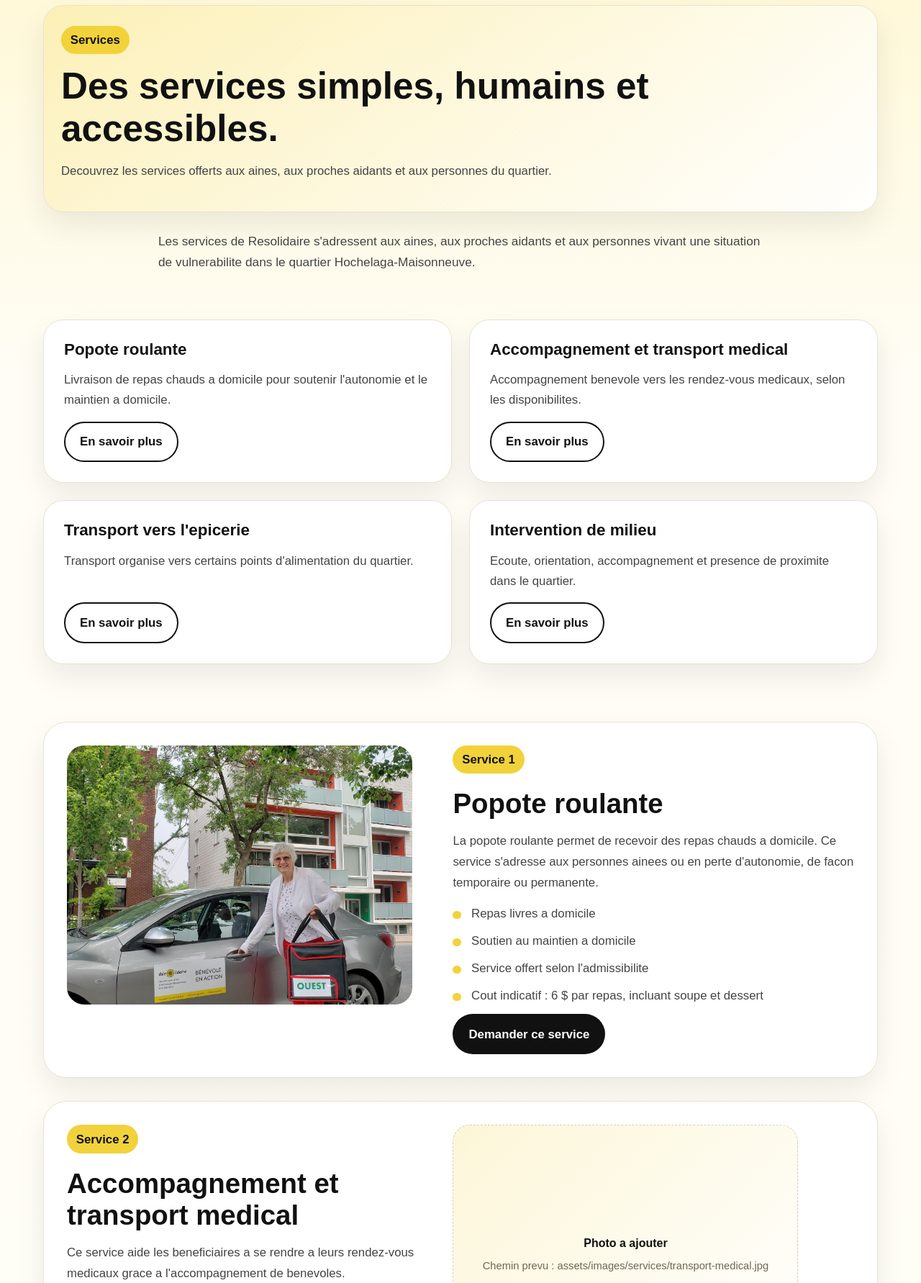
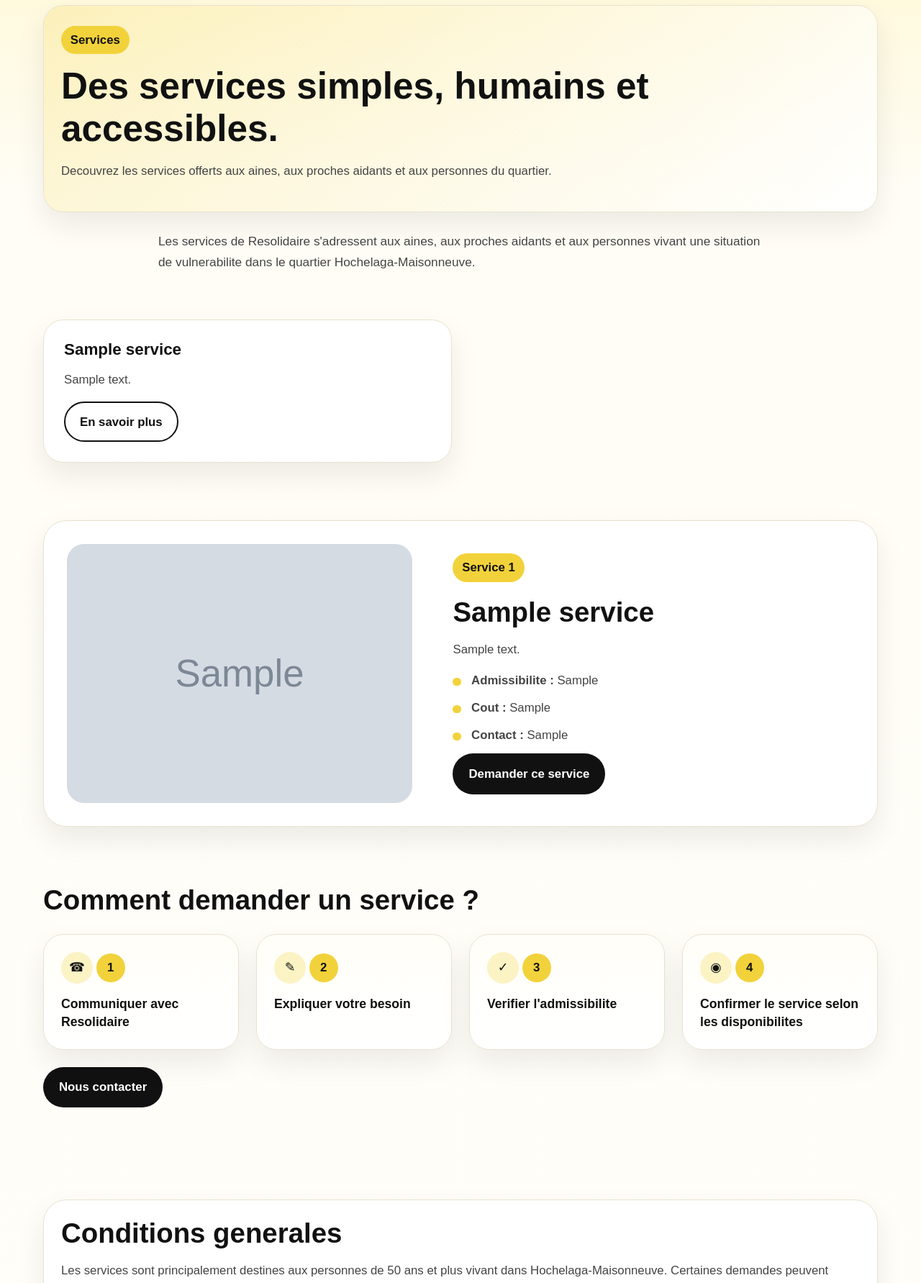
Before and after one commit to vanessafedyna/site_web_resolidaire, a PHP site: page /services.php in a window 1280 px wide. Shown: the part 141-1924 px from the top of the page at 72% size. Run offline with PHP 8.4, Linux system fonts and the light colour scheme; tables that the repository leaves empty hold one stand-in row (values such as "Sample post"); grey boxes marked "Sample" are stand-in pictures.

Commit message:
service admin

```diff
--- a/app/models/Service.php
+++ b/app/models/Service.php
@@ -33,6 +33,16 @@ class Service
         return $item ?: null;
     }
 
+    public static function create(array $data): bool
+    {
+        $stmt = db()->prepare('
+            INSERT INTO services (title, slug, short_description, full_description, eligibility, price_info, contact_info, image, display_order, is_active)
+            VALUES (:title, :slug, :short_description, :full_description, :eligibility, :price_info, :contact_info, :image, :display_order, :is_active)
+        ');
+
+        return $stmt->execute($data);
+    }
+
     public static function update(int $id, array $data): bool
     {
         $data['id'] = $id;
@@ -47,6 +57,12 @@ class Service
         return $stmt->execute($data);
     }
 
+    public static function delete(int $id): bool
+    {
+        $stmt = db()->prepare('DELETE FROM services WHERE id = :id');
+        return $stmt->execute(['id' => $id]);
+    }
+
     public static function countActive(): int
     {
         return (int) db()->query('SELECT COUNT(*) FROM services WHERE is_active = 1')->fetchColumn();
--- a/public/services.php
+++ b/public/services.php
@@ -3,6 +3,14 @@ $page_title = 'Services';
 $page_css = 'css/services.css';
 require_once __DIR__ . '/../includes/header.php';
 require_once __DIR__ . '/../includes/nav.php';
+
+$services = Service::all(true);
+$servicePlaceholders = [
+    'transport-medical' => 'assets/images/services/transport-medical.jpg',
+    'epicerie' => 'assets/images/services/transport-epicerie.jpg',
+    'intervention' => 'assets/images/services/intervention-milieu.jpg',
+];
+$serviceRequestHref = !empty($services[0]['slug']) ? '#' . $services[0]['slug'] : public_url('contact.php');
 ?>
 <main id="main-content">
     <section class="page-hero">
@@ -23,117 +31,76 @@ require_once __DIR__ . '/../includes/nav.php';
 
     <section class="services-overview">
         <div class="container">
+            <?php if ($services): ?>
                 <div class="services-cards-grid">
+                    <?php foreach ($services as $service): ?>
                         <article class="service-card">
-                    <a class="service-card-link" href="#popote">
-                        <h2>Popote roulante</h2>
-                        <p>Livraison de repas chauds a domicile pour soutenir l'autonomie et le maintien a domicile.</p>
+                            <a class="service-card-link" href="#<?= e($service['slug']); ?>">
+                                <h2><?= e($service['title']); ?></h2>
+                                <p><?= e($service['short_description']); ?></p>
                                 <span class="button button-secondary">En savoir plus</span>
                             </a>
                         </article>
-                <article class="service-card">
-                    <a class="service-card-link" href="#transport-medical">
-                        <h2>Accompagnement et transport medical</h2>
-                        <p>Accompagnement benevole vers les rendez-vous medicaux, selon les disponibilites.</p>
-                        <span class="button button-secondary">En savoir plus</span>
-                    </a>
-                </article>
-                <article class="service-card">
-                    <a class="service-card-link" href="#epicerie">
-                        <h2>Transport vers l'epicerie</h2>
-                        <p>Transport organise vers certains points d'alimentation du quartier.</p>
-                        <span class="button button-secondary">En savoir plus</span>
-                    </a>
-                </article>
-                <article class="service-card">
-                    <a class="service-card-link" href="#intervention">
-                        <h2>Intervention de milieu</h2>
-                        <p>Ecoute, orientation, accompagnement et presence de proximite dans le quartier.</p>
-                        <span class="button button-secondary">En savoir plus</span>
-                    </a>
-                </article>
+                    <?php endforeach; ?>
                 </div>
+            <?php else: ?>
+                <div class="panel services-panel">
+                    <p>Aucun service n'est disponible pour le moment.</p>
+                </div>
+            <?php endif; ?>
         </div>
     </section>
 
+    <?php if ($services): ?>
         <section class="services-detail-list">
             <div class="container services-detail-stack">
-            <article class="service-detail" id="popote">
+                <?php foreach ($services as $index => $service): ?>
+                    <?php
+                    $detailClasses = 'service-detail';
+                    if ($index % 2 === 1) {
+                        $detailClasses .= ' service-detail-reverse';
+                    }
+
+                    $detailItems = array_filter([
+                        'Admissibilite' => $service['eligibility'] ?? '',
+                        'Cout' => $service['price_info'] ?? '',
+                        'Contact' => $service['contact_info'] ?? '',
+                    ]);
+
+                    $buttonLabel = ($service['slug'] ?? '') === 'intervention' ? 'Nous contacter' : 'Demander ce service';
+                    $placeholderPath = $servicePlaceholders[$service['slug']] ?? '';
+                    ?>
+                    <article class="<?= e($detailClasses); ?>" id="<?= e($service['slug']); ?>">
+                        <?php if (!empty($service['image'])): ?>
                             <div class="service-detail-media">
-                    <img src="<?= e(asset_url('images/services/popote-roulante.png')); ?>" alt="Benevole de Resolidaire devant une voiture de service pour la popote roulante.">
+                                <img src="<?= e(upload_url($service['image'])); ?>" alt="Photo du service <?= e($service['title']); ?>.">
                             </div>
+                        <?php else: ?>
+                            <div class="service-detail-media service-detail-placeholder" aria-hidden="true">
+                                <span>Photo a ajouter</span>
+                                <?php if ($placeholderPath): ?>
+                                    <small>Chemin prevu : <?= e($placeholderPath); ?></small>
+                                <?php endif; ?>
+                            </div>
+                        <?php endif; ?>
                         <div class="service-detail-copy">
-                    <span class="eyebrow">Service 1</span>
-                    <h2>Popote roulante</h2>
-                    <p>La popote roulante permet de recevoir des repas chauds a domicile. Ce service s'adresse aux personnes ainees ou en perte d'autonomie, de facon temporaire ou permanente.</p>
+                            <span class="eyebrow">Service <?= $index + 1; ?></span>
+                            <h2><?= e($service['title']); ?></h2>
+                            <p><?= e($service['full_description']); ?></p>
+                            <?php if ($detailItems): ?>
                                 <ul class="list-check">
-                        <li>Repas livres a domicile</li>
-                        <li>Soutien au maintien a domicile</li>
-                        <li>Service offert selon l'admissibilite</li>
-                        <li>Cout indicatif : 6 $ par repas, incluant soupe et dessert</li>
+                                    <?php foreach ($detailItems as $label => $value): ?>
+                                        <li><strong><?= e($label); ?> :</strong> <?= e($value); ?></li>
+                                    <?php endforeach; ?>
                                 </ul>
-                    <a class="button" href="<?= e(public_url('contact.php')); ?>">Demander ce service</a>
+                            <?php endif; ?>
+                            <a class="button" href="<?= e(public_url('contact.php')); ?>"><?= e($buttonLabel); ?></a>
                         </div>
                     </article>
-
-            <article class="service-detail service-detail-reverse" id="transport-medical">
-                <div class="service-detail-media service-detail-placeholder" aria-hidden="true">
-                    <span>Photo a ajouter</span>
-                    <small>Chemin prevu : assets/images/services/transport-medical.jpg</small>
-                </div>
-                <div class="service-detail-copy">
-                    <span class="eyebrow">Service 2</span>
-                    <h2>Accompagnement et transport medical</h2>
-                    <p>Ce service aide les beneficiaires a se rendre a leurs rendez-vous medicaux grace a l'accompagnement de benevoles.</p>
-                    <ul class="list-check">
-                        <li>Transport vers un rendez-vous medical</li>
-                        <li>Presence rassurante d'un benevole</li>
-                        <li>Service offert selon les disponibilites</li>
-                        <li>Cout du trajet calcule selon la distance</li>
-                    </ul>
-                    <a class="button" href="<?= e(public_url('contact.php')); ?>">Demander ce service</a>
-                </div>
-            </article>
-
-            <article class="service-detail" id="epicerie">
-                <div class="service-detail-media service-detail-placeholder" aria-hidden="true">
-                    <span>Photo a ajouter</span>
-                    <small>Chemin prevu : assets/images/services/transport-epicerie.jpg</small>
-                </div>
-                <div class="service-detail-copy">
-                    <span class="eyebrow">Service 3</span>
-                    <h2>Transport vers l'epicerie</h2>
-                    <p>Ce service permet a des personnes accompagnees de se rendre a l'epicerie a certains moments determines.</p>
-                    <ul class="list-check">
-                        <li>Transport vers des points d'alimentation du quartier</li>
-                        <li>Service collectif</li>
-                        <li>Reservation requise</li>
-                        <li>Horaire selon les disponibilites</li>
-                    </ul>
-                    <a class="button" href="<?= e(public_url('contact.php')); ?>">Demander ce service</a>
-                </div>
-            </article>
-
-            <article class="service-detail service-detail-reverse" id="intervention">
-                <div class="service-detail-media service-detail-placeholder" aria-hidden="true">
-                    <span>Photo a ajouter</span>
-                    <small>Chemin prevu : assets/images/services/intervention-milieu.jpg</small>
-                </div>
-                <div class="service-detail-copy">
-                    <span class="eyebrow">Service 4</span>
-                    <h2>Intervention de milieu</h2>
-                    <p>L'intervention de milieu permet d'offrir une presence de proximite, de l'ecoute, de l'orientation et du soutien aux personnes du quartier.</p>
-                    <ul class="list-check">
-                        <li>Ecoute et accompagnement</li>
-                        <li>Orientation vers les bons services</li>
-                        <li>Soutien aux proches aidants</li>
-                        <li>Presence humaine dans le milieu de vie</li>
-                    </ul>
-                    <a class="button" href="<?= e(public_url('contact.php')); ?>">Nous contacter</a>
-                </div>
-            </article>
+                <?php endforeach; ?>
             </div>
         </section>
+    <?php endif; ?>
 
     <section class="services-steps">
         <div class="container">
@@ -142,22 +109,22 @@ require_once __DIR__ . '/../includes/nav.php';
             </div>
             <div class="services-steps-grid">
                 <article class="service-step">
-                    <span class="service-step-icon" aria-hidden="true">☎</span>
+                    <span class="service-step-icon" aria-hidden="true">&#9742;</span>
                     <span class="service-step-number">1</span>
                     <h3>Communiquer avec Resolidaire</h3>
                 </article>
                 <article class="service-step">
-                    <span class="service-step-icon" aria-hidden="true">✎</span>
+                    <span class="service-step-icon" aria-hidden="true">&#9998;</span>
                     <span class="service-step-number">2</span>
                     <h3>Expliquer votre besoin</h3>
                 </article>
                 <article class="service-step">
-                    <span class="service-step-icon" aria-hidden="true">✓</span>
+                    <span class="service-step-icon" aria-hidden="true">&#10003;</span>
                     <span class="service-step-number">3</span>
                     <h3>Verifier l'admissibilite</h3>
                 </article>
                 <article class="service-step">
-                    <span class="service-step-icon" aria-hidden="true">◎</span>
+                    <span class="service-step-icon" aria-hidden="true">&#9673;</span>
                     <span class="service-step-number">4</span>
                     <h3>Confirmer le service selon les disponibilites</h3>
                 </article>
@@ -181,7 +148,7 @@ require_once __DIR__ . '/../includes/nav.php';
                 <h2>Besoin d'aide ou des questions ?</h2>
                 <p>Notre equipe est disponible pour vous orienter vers le bon service.</p>
                 <div class="quick-links">
-                    <a class="button" href="#popote">Demander un service</a>
+                    <a class="button" href="<?= e($serviceRequestHref); ?>">Demander un service</a>
                     <a class="button button-secondary" href="<?= e(public_url('contact.php')); ?>">Nous contacter</a>
                 </div>
             </div>
```
Also changed, not shown: admin/services/create.php (added, +53 -0 lines), admin/services/delete.php (added, +8 -0 lines), admin/services/index.php (+8 -2 lines), database/seed.sql (+4 -3 lines), public/assets/uploads/services/popote-roulante.png (added). Lines whose indentation alone changed are shown as unchanged.
